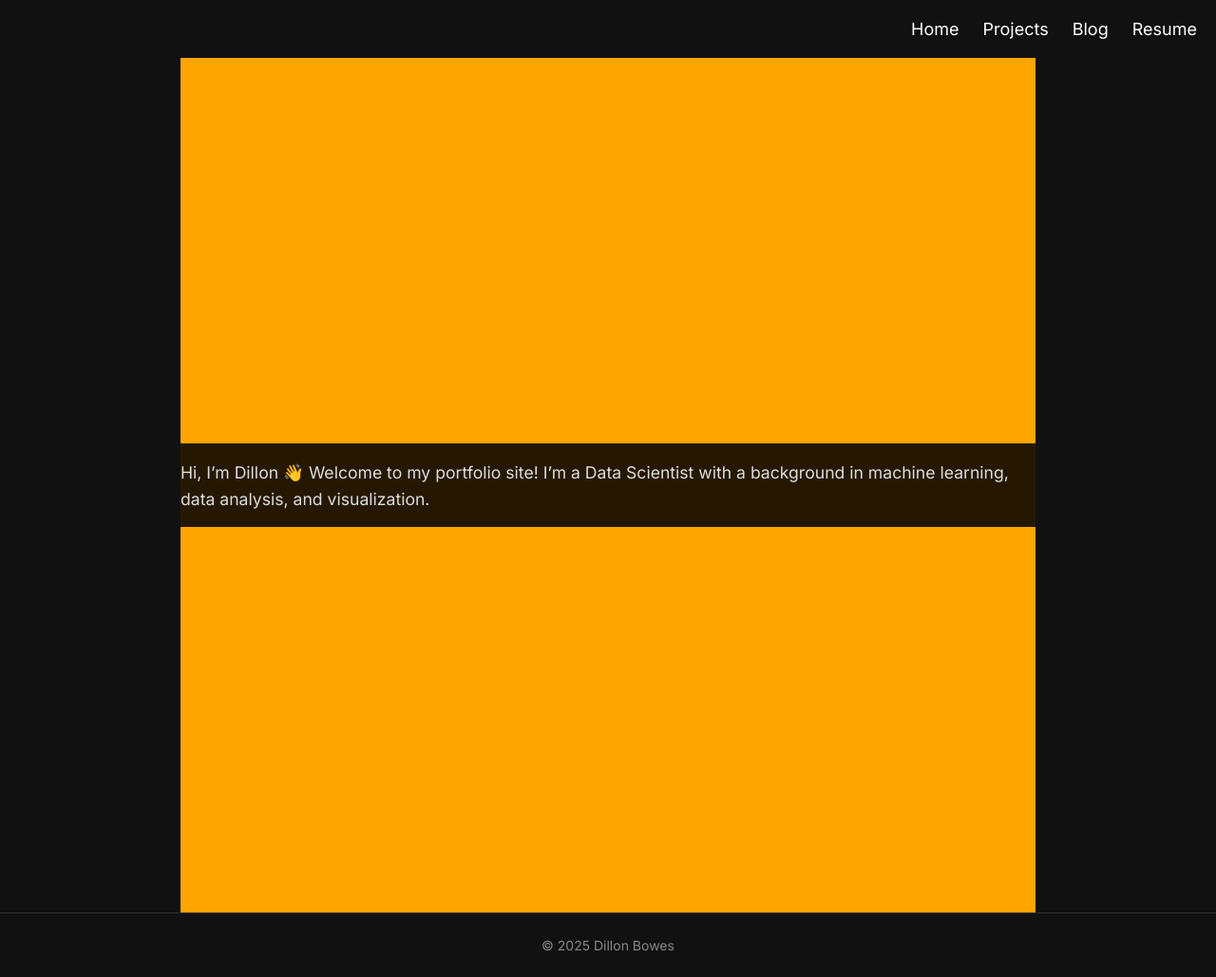
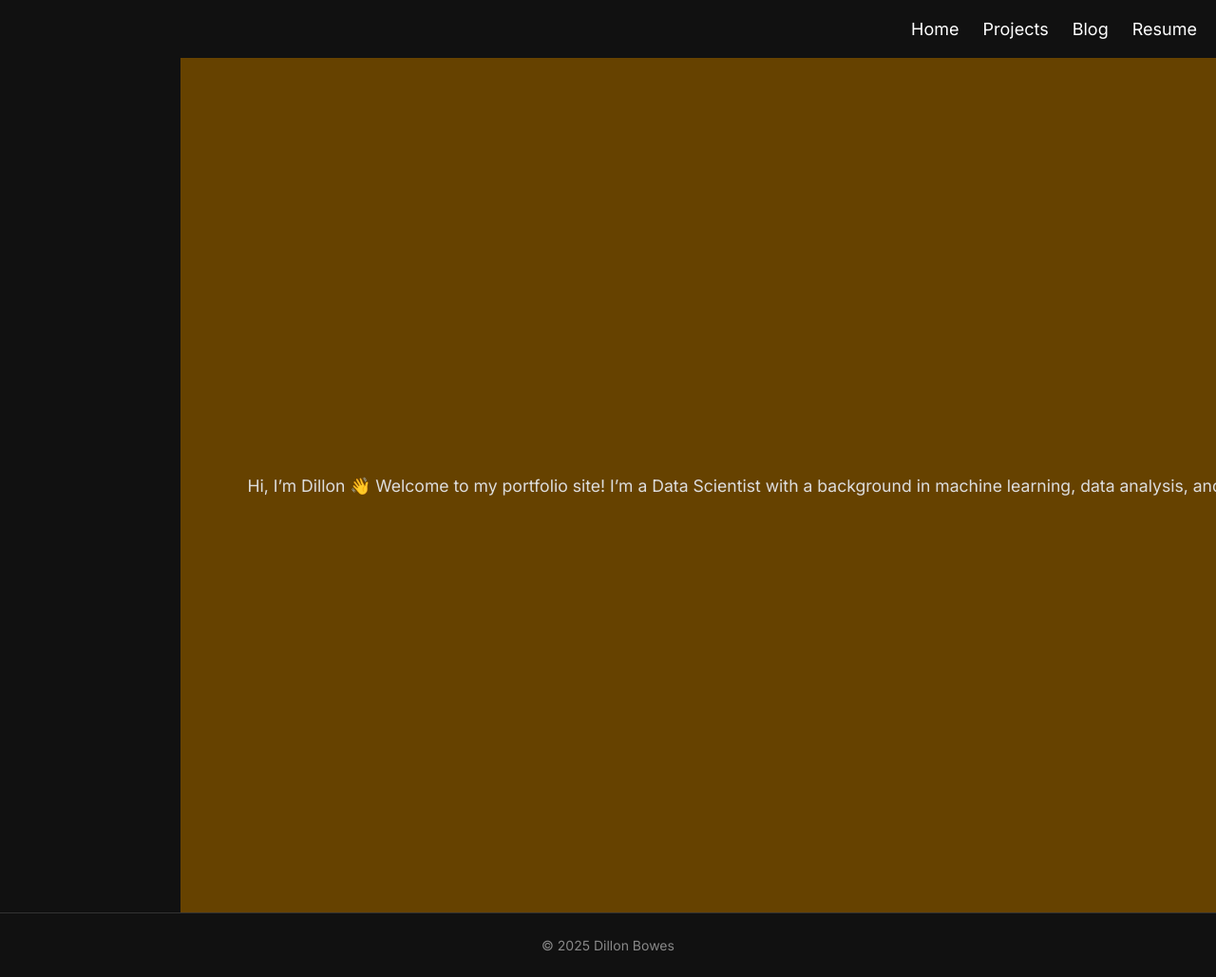
Before and after one commit to DillonBowes/dillonbowes.github.io, a Jekyll site: the page built from index.md, in a window 1280 px wide. Shown: the whole page at 95% size. Built offline with Jekyll 4.4.1, drawn with Linux system fonts in a browser that asks for light colours.

Commit message:
Fix resume page background

```diff
--- a/assets/css/style.css
+++ b/assets/css/style.css
@@ -142,12 +142,31 @@
 
 /* Home page overlay */
 .home-overlay {
-    height: 100vh;                       /* full viewport height */
+    width: 100vw;
+    background: linear-gradient(rgba(0,0,0,0.6), rgba(0,0,0,0.6)), url('/assets/images/home_collage.png') center/cover no-repeat;
+    min-height: 100vh; /* full viewport height */
     display: flex;
-    justify-content: center;              /* horizontal center */
-    align-items: center;                  /* vertical center */
-    background: url('/assets/images/home_collage.png') center center / cover no-repeat;
+    flex-direction: column;
+    justify-content: center;
+    align-items: center;
+    padding: 60px;
+    text-align: center;
+    color: #ddd; /* ensures text is visible */
+    box-sizing: border-box;
 }
 
-.home-overlay .content-box {
-    background-color: rgba(0, 0, 0, 0.85); /* black with slight transparency */
+
+/* Resume page overlay */
+.resume-overlay {
+    background: linear-gradient(rgba(0,0,0,0.5), rgba(0,0,0,0.5)), url('/assets/images/resume-bg.png') center/cover no-repeat;
+    width: 100vw;
+    min-height: 100vh; /* full viewport height */
+    display: flex;
+    flex-direction: column;
+    justify-content: center; /* vertical centering */
+    align-items: center;     /* horizontal centering */
+    text-align: center;
+    padding: 60px;
+    color: #ddd; /* ensures text is visible */
+    box-sizing: border-box;
+}
```
